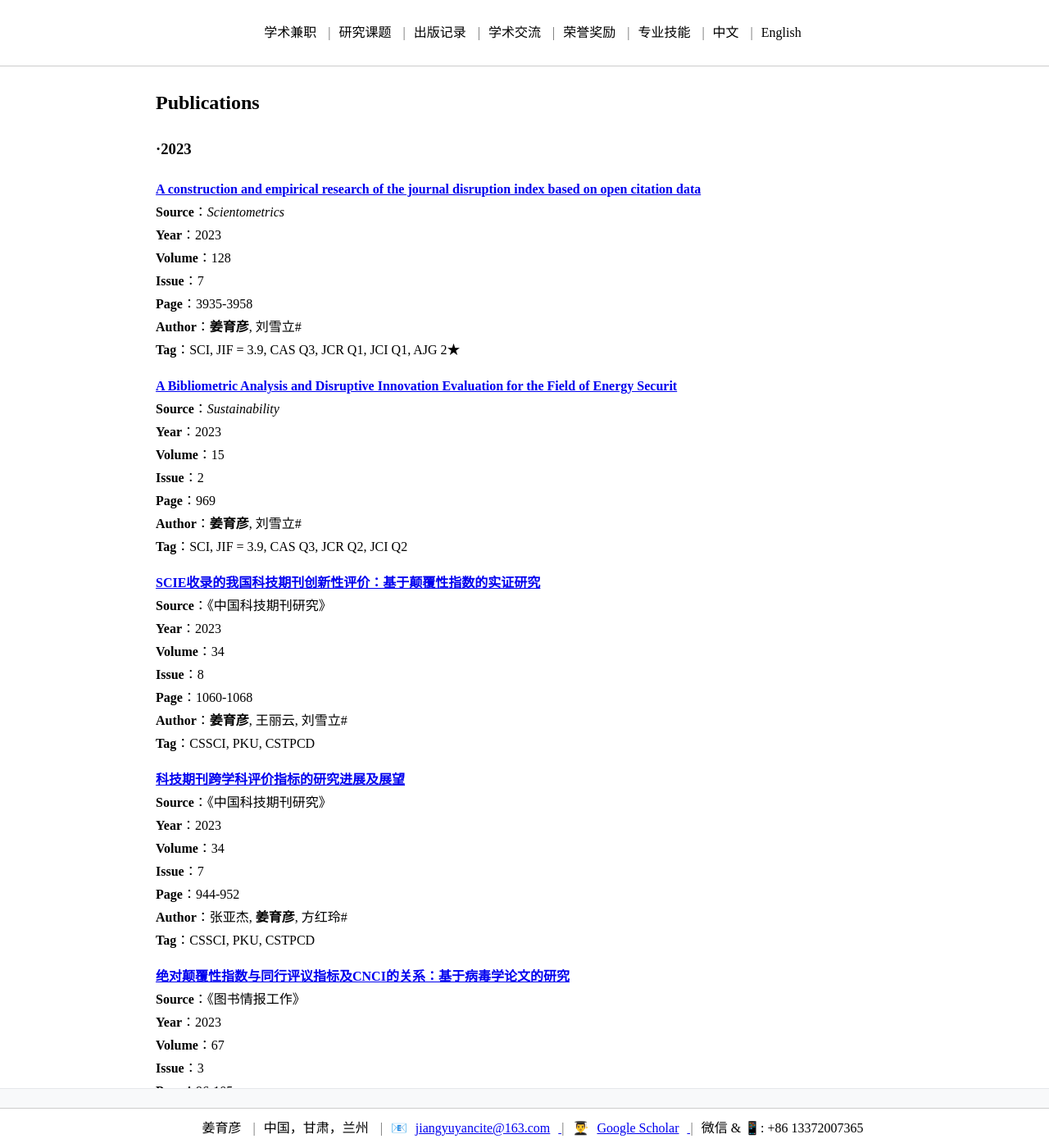
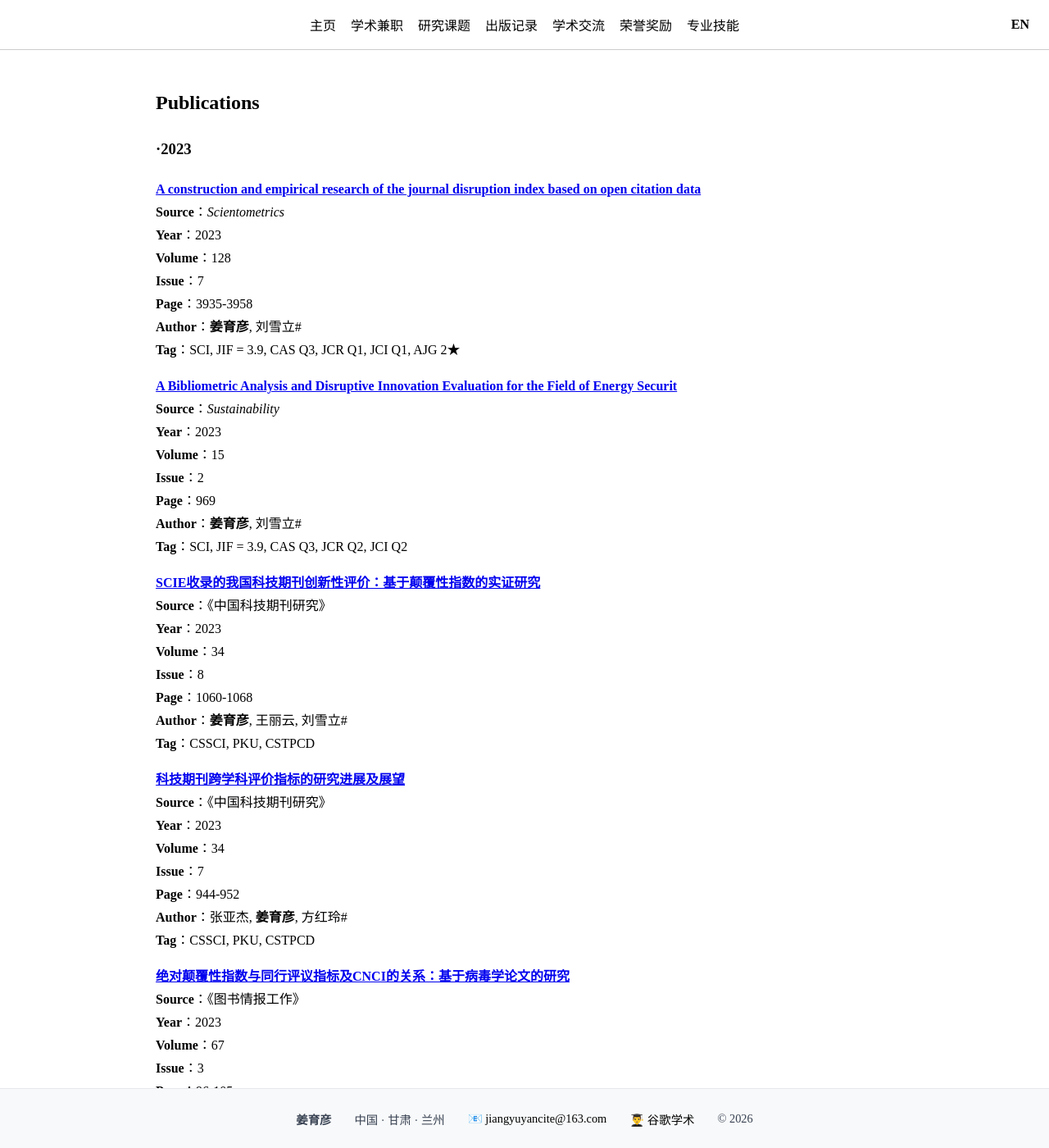
Before and after one commit to jiang-yuyan/Yuyan-Jiang-CV, a Jekyll site: the page built from publication/publication-2023-zh.md, in a window 1280 px wide and 1400 px high. Shown: the whole window at 82% size. Built offline with Jekyll 4.4.1, drawn with Linux system fonts in a browser that asks for light colours; our own code applies the rules of GitHub Pages for plain Markdown files.

Commit message:
Update publication-2023-zh.md

```diff
--- a/publication/publication-2023-zh.md
+++ b/publication/publication-2023-zh.md
@@ -1,122 +1,7 @@
-<style>
-    /* 设置导航栏固定在页面顶部 */
-    .navigation {
-        position: fixed;
-        top: 0;
-        left: 0;
-        width: 100%;
-        background-color: white;
-        z-index: 1000;
-        padding: 10px;
-        border-bottom: 1px solid #ccc;
-        display: flex;
-        justify-content: center;
-        align-items: center;
-        gap: 10px; /* 统一设置元素间距 */
-    }
-
-    /* 添加分隔符样式 */
-    .navigation a:not(:last-child)::after {
-        content: " | ";
-        margin-left: 10px;
-        color: #666;
-    }
-
-    /* 为页面主体添加顶部内边距，避免内容被导航栏遮挡 */
-    body {
-        padding-top: 60px;
-        padding-bottom: 60px;
-    }
-
-    /* 设置底部连接栏固定在页面底部 */
-    .connection {
-        position: fixed;
-        bottom: 0;
-        left: 0;
-        width: 100%;
-        background-color: white;
-        z-index: 1000;
-        padding: 10px;
-        border-top: 1px solid #ccc;
-        display: flex;
-        justify-content: center;
-        align-items: center;
-        gap: 10px; /* 统一设置元素间距 */
-    }
-
-    .connection a:not(:last-child)::after {
-        content: " | ";
-        margin-left: 10px;
-        color: #666;
-    }
-
-    /* 下拉菜单样式 */
-    .dropdown {
-        position: relative;
-        display: inline-block;
-    }
-
-    .dropdown-menu {
-        display: none;
-        position: absolute;
-        background-color: white;
-        min-width: 100px;
-        box-shadow: 0px 8px 16px 0px rgba(0,0,0,0.2);
-        z-index: 1001;
-        border: 1px solid #ccc;
-        top: 100%;
-        left: 0;
-    }
-
-    .dropdown-menu a {
-        color: black;
-        padding: 8px 12px;
-        text-decoration: none;
-        display: block;
-        font-size: 14px;
-    }
-
-    .dropdown-menu a:hover {
-        background-color: #f1f1f1;
-    }
-
-    .dropdown:hover .dropdown-menu {
-        display: block;
-    }
-
-    .dropdown-menu a::after {
-        content: none !important;
-    }
-</style>
-
-<div class="navigation">
-<a href="https://jiang-yuyan.github.io/Yuyan-Jiang-CV/role/roles-zh">学术兼职</a>
-<a href="https://jiang-yuyan.github.io/Yuyan-Jiang-CV/project/projects-zh">研究课题</a>
-<div class="dropdown">
-    <a href="https://jiang-yuyan.github.io/Yuyan-Jiang-CV/publication/publications-zh">出版记录</a>
-    <div class="dropdown-menu">
-        <a href="https://jiang-yuyan.github.io/Yuyan-Jiang-CV/publication/publication-2025-zh">2025</a>
-        <a href="https://jiang-yuyan.github.io/Yuyan-Jiang-CV/publication/publication-2024-zh">2024</a>
-        <a href="https://jiang-yuyan.github.io/Yuyan-Jiang-CV/publication/publication-2023-zh">2023</a>
-        <a href="https://jiang-yuyan.github.io/Yuyan-Jiang-CV/publication/publication-2022-zh">2022</a>
-        <a href="https://jiang-yuyan.github.io/Yuyan-Jiang-CV/publication/publication-2021-zh">2021</a>
-        <a href="https://jiang-yuyan.github.io/Yuyan-Jiang-CV/publication/publication-2020-zh">2020</a>
-    </div>
-</div>
-<a href="https://jiang-yuyan.github.io/Yuyan-Jiang-CV/exchange/exchanges-zh">学术交流</a>
-<a href="https://jiang-yuyan.github.io/Yuyan-Jiang-CV/honour/honours-zh">荣誉奖励</a>
-<a href="https://jiang-yuyan.github.io/Yuyan-Jiang-CV/skill/skills-zh">专业技能</a>
-<a>中文</a>
-<a href="https://jiang-yuyan.github.io/Yuyan-Jiang-CV/publication/publication-2023">English</a>
-</div>
-
-<div id="connection" class="connection">
-    <a>姜育彦</a>
-    <a>中国，甘肃，兰州</a>
-    📧<a href="mailto:jiangyuyancite@163.com">jiangyuyancite@163.com</a>
-    👨‍🎓 <a href="https://scholar.google.com/citations?user=QTCEilEAAAAJ">Google Scholar</a>
-    <a>微信 & 📱: +86 13372007365</a>
-</div>
+---
+layout: default
+title: publication-2023-zh
+---
 
 ## Publications
 
```
